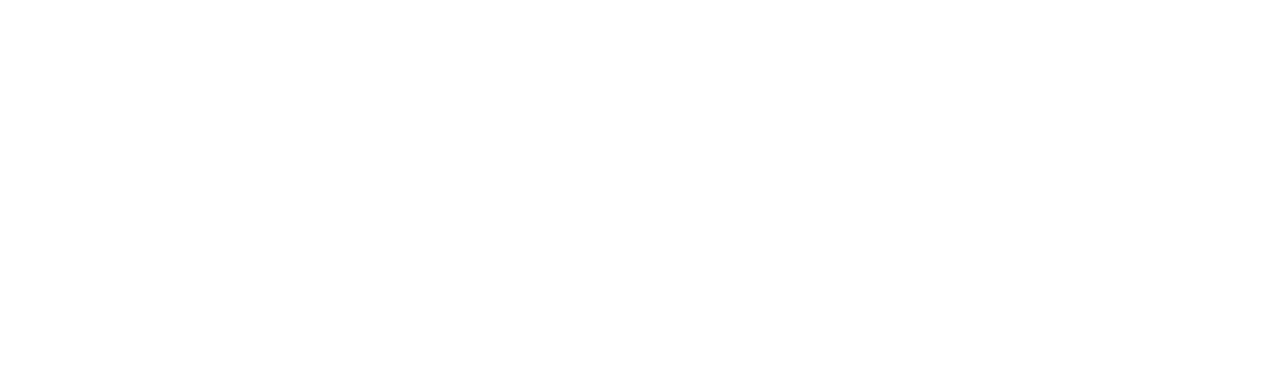
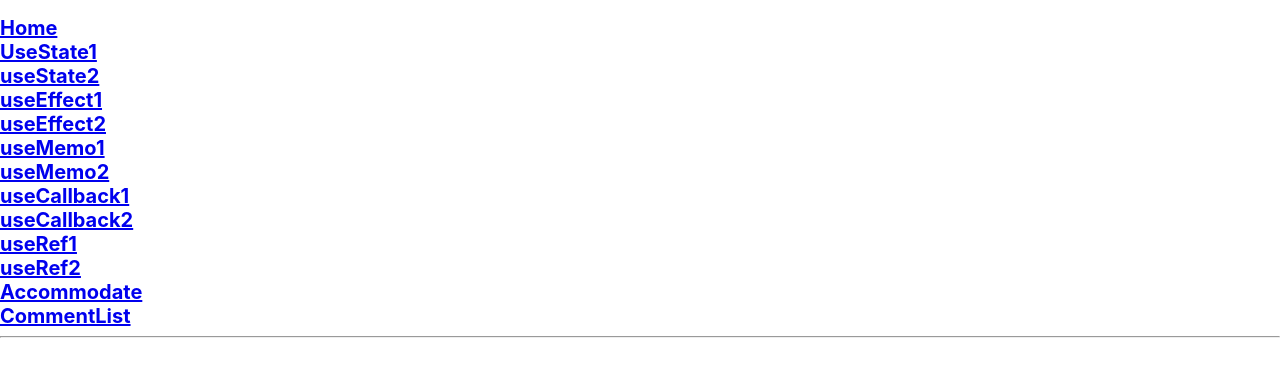
Before and after one commit to Hina0222/ReactPr, a React (Create React App) app in the folder test1/: page / in a window 1280 px wide. Shown: the top 376 px of the page. Built offline with nearby package versions, Linux system fonts and the light colour scheme.

Commit message:
Router-1

```diff
--- a/test1/package.json
+++ b/test1/package.json
@@ -10,6 +10,8 @@
     "react-dom": "^18.3.1",
     "react-router-dom": "^6.23.1",
     "react-scripts": "5.0.1",
+    "sass": "^1.77.1",
+    "scss": "^0.2.4",
     "web-vitals": "^2.1.4"
   },
   "scripts": {
--- a/test1/src/App.css
+++ b/test1/src/App.css
@@ -1,38 +1,9 @@
 .App {
-  text-align: center;
+  margin-top: 1rem;
 }
-
-.App-logo {
-  height: 40vmin;
-  pointer-events: none;
-}
-
-@media (prefers-reduced-motion: no-preference) {
-  .App-logo {
-    animation: App-logo-spin infinite 20s linear;
-  }
-}
-
-.App-header {
-  background-color: #282c34;
-  min-height: 100vh;
-  display: flex;
+.App nav {
+  display: inline-flex;
   flex-direction: column;
-  align-items: center;
-  justify-content: center;
-  font-size: calc(10px + 2vmin);
-  color: white;
-}
-
-.App-link {
-  color: #61dafb;
-}
-
-@keyframes App-logo-spin {
-  from {
-    transform: rotate(0deg);
-  }
-  to {
-    transform: rotate(360deg);
-  }
-}
+  font-size: 20px;
+  font-weight: bold;
+}/*# sourceMappingURL=App.css.map */
--- a/test1/src/App.js
+++ b/test1/src/App.js
@@ -1,8 +1,52 @@
 import './App.css';
+import { Routes, Route, Link } from 'react-router-dom';
+import UseState1 from "./useState_ex/UseState1";
+import UseState2 from "./useState_ex/UseState2";
+import UseEffect1 from "./useEffect_ex/UseEffect1";
+import UseEffect2 from "./useEffect_ex/UseEffect2";
+import UseMemo1 from "./useMemo_ex/UseMemo1";
+import UseMemo2 from "./useMemo_ex/UseMemo2";
+import UseCallback1 from "./useCallback_ex/UseCallback1";
+import UseCallback2 from "./useCallback_ex/UseCallback2";
+import UseRef1 from "./useRef_ex/UseRef1";
+import UseRef2 from "./useRef_ex/UseRef2";
+import Accommodate from "./reactHooks_ex/Accommodate";
+import CommentList from "./comment_ex/CommentList";
+
 function App() {
 
   return (
     <div className="App">
+      <nav>
+        <Link to="/">Home</Link>
+        <Link to="/useState1">UseState1</Link>
+        <Link to="/useState2">useState2</Link>
+        <Link to="/useEffect1">useEffect1</Link>
+        <Link to="/useEffect2">useEffect2</Link>
+        <Link to="/useMemo1">useMemo1</Link>
+        <Link to="/useMemo2">useMemo2</Link>
+        <Link to="/useCallback1">useCallback1</Link>
+        <Link to="/useCallback2">useCallback2</Link>
+        <Link to="/useRef1">useRef1</Link>
+        <Link to="/useRef2">useRef2</Link>
+        <Link to="/Accommodate">Accommodate</Link>
+        <Link to="/CommentList">CommentList</Link>
+      </nav>
+      <hr />
+      <Routes>
+        <Route path="/useState1" element={<UseState1 />} />
+        <Route path="/useState2" element={<UseState2 />} />
+        <Route path="/useEffect1" element={<UseEffect1 />} />
+        <Route path="/useEffect2" element={<UseEffect2 />} />
+        <Route path="/useMemo1" element={<UseMemo1 />} />
+        <Route path="/useMemo2" element={<UseMemo2 />} />
+        <Route path="/useCallback1" element={<UseCallback1 />} />
+        <Route path="/useCallback2" element={<UseCallback2 />} />
+        <Route path="/useRef1" element={<UseRef1 />} />
+        <Route path="/useRef2" element={<UseRef2 />} />
+        <Route path="/accommodate" element={<Accommodate />} />
+        <Route path="/commentList" element={<CommentList />} />
+      </Routes>
     </div>
   );
 }
--- /dev/null
+++ b/test1/src/App.scss
@@ -0,0 +1,9 @@
+.App{
+    margin-top:1rem;
+    nav{
+        display: inline-flex;
+        flex-direction: column;
+        font-size: 20px;
+        font-weight: bold;
+    }
+}
--- a/test1/src/index.js
+++ b/test1/src/index.js
@@ -1,17 +1,16 @@
 import React from 'react';
 import ReactDOM from 'react-dom/client';
-import { BroserRouter } from 'react-router-dom'
+import { BrowserRouter } from 'react-router-dom';
 import './index.css';
 import reportWebVitals from './reportWebVitals';
 import App from './App';
-//import CommentList from './comment_ex/CommentList';
-//import Accommodate from './reactHooks_ex/Accommodate';
-//import UseCallback2 from './useCallback_ex/UseCallback2';
 
 const root = ReactDOM.createRoot(document.getElementById('root'));
 root.render(
   <React.StrictMode>
-    <App />
+    <BrowserRouter>
+      <App />
+    </BrowserRouter>
   </React.StrictMode>
 );
 
```
Also changed, not shown: 2 other files (tests, documents, lock files or other folders).
